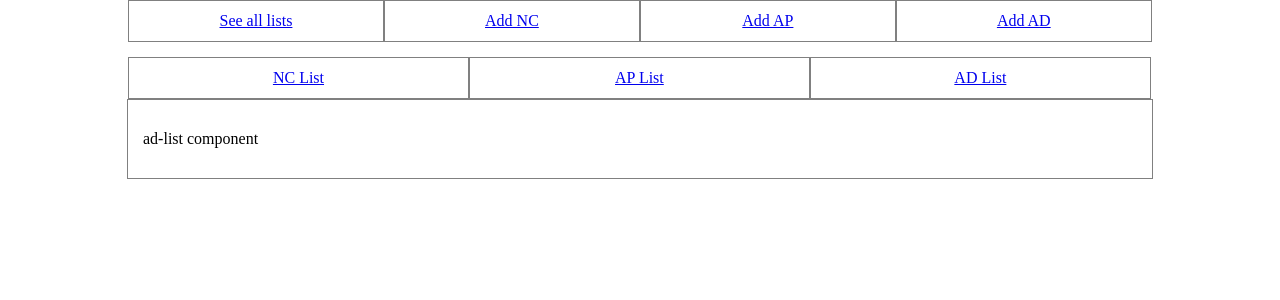
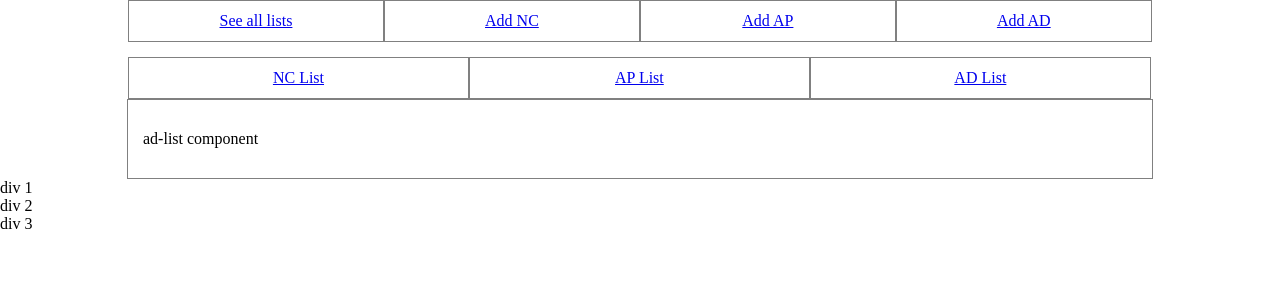
Before and after one commit to Khang90800/ncm3, an Angular app: page /ad-list in a window 1280 px wide. Shown: the top 300 px of the page. Built offline with nearby package versions, Linux system fonts and the light colour scheme.

Commit message:
1 binaries uploaded

```diff
--- a/package.json
+++ b/package.json
@@ -3,6 +3,7 @@
   "version": "0.0.0",
   "private": true,
   "dependencies": {
+    "4.5": "^0.5.0",
     "@angular/animations": "9",
     "@angular/common": "9",
     "@angular/compiler": "9",
@@ -11,6 +12,9 @@
     "@angular/platform-browser": "9",
     "@angular/platform-browser-dynamic": "9",
     "@angular/router": "9",
+    "bootstrap": "^4.5.0",
+    "jquery": "1.9.1 - 3",
+    "popper.js": "^1.16.0",
     "rxjs": "^6.5.5",
     "tslib": "^2.0.0",
     "zone.js": "^0.10.3"
--- a/src/app/app.component.html
+++ b/src/app/app.component.html
@@ -1,3 +1,11 @@
 <app-add-menu></app-add-menu>
 
 <router-outlet></router-outlet>
+
+<div class="container-fluid">
+  <div class="row">
+    <div class="col-md-8 bg-primary">div 1</div>
+    <div class="col-md-4 bg-success">div 2</div>
+    <div class="col-md-4 bg-warning">div 3</div>
+  </div>
+</div>
```
Also changed, not shown: src/app/téléchargement.jfif (added).
